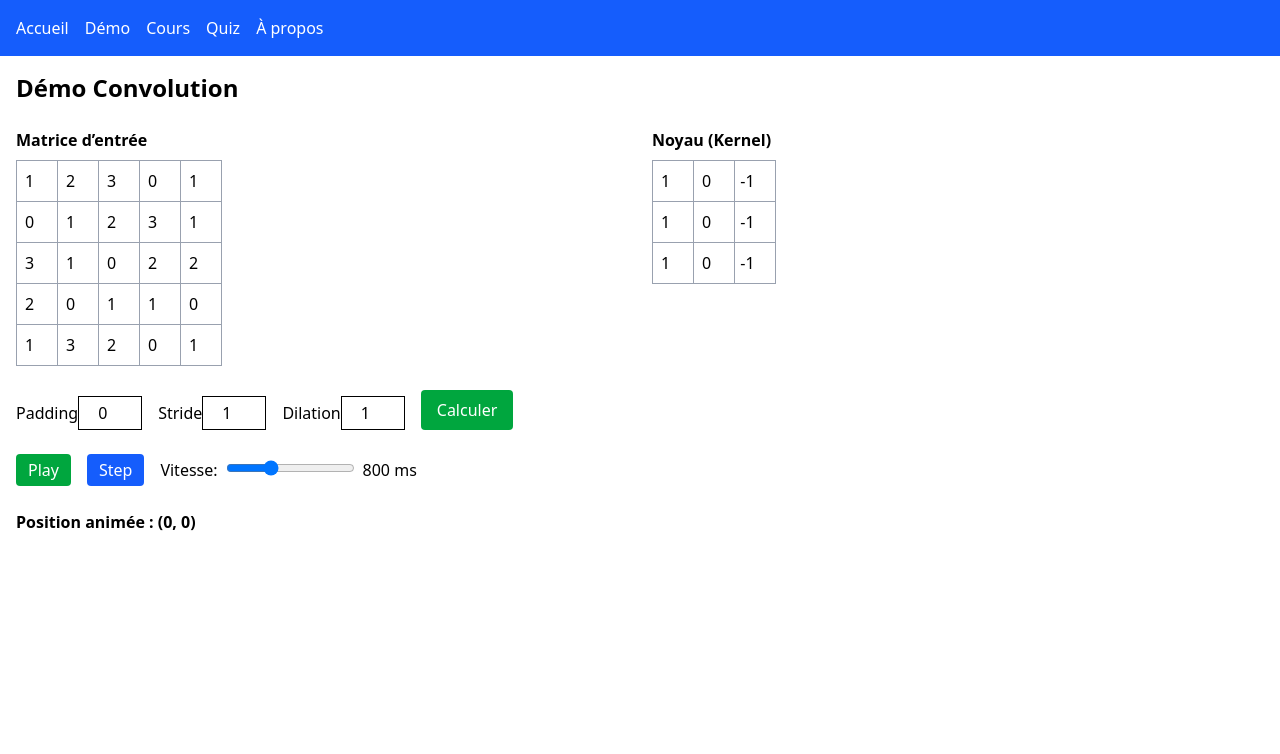
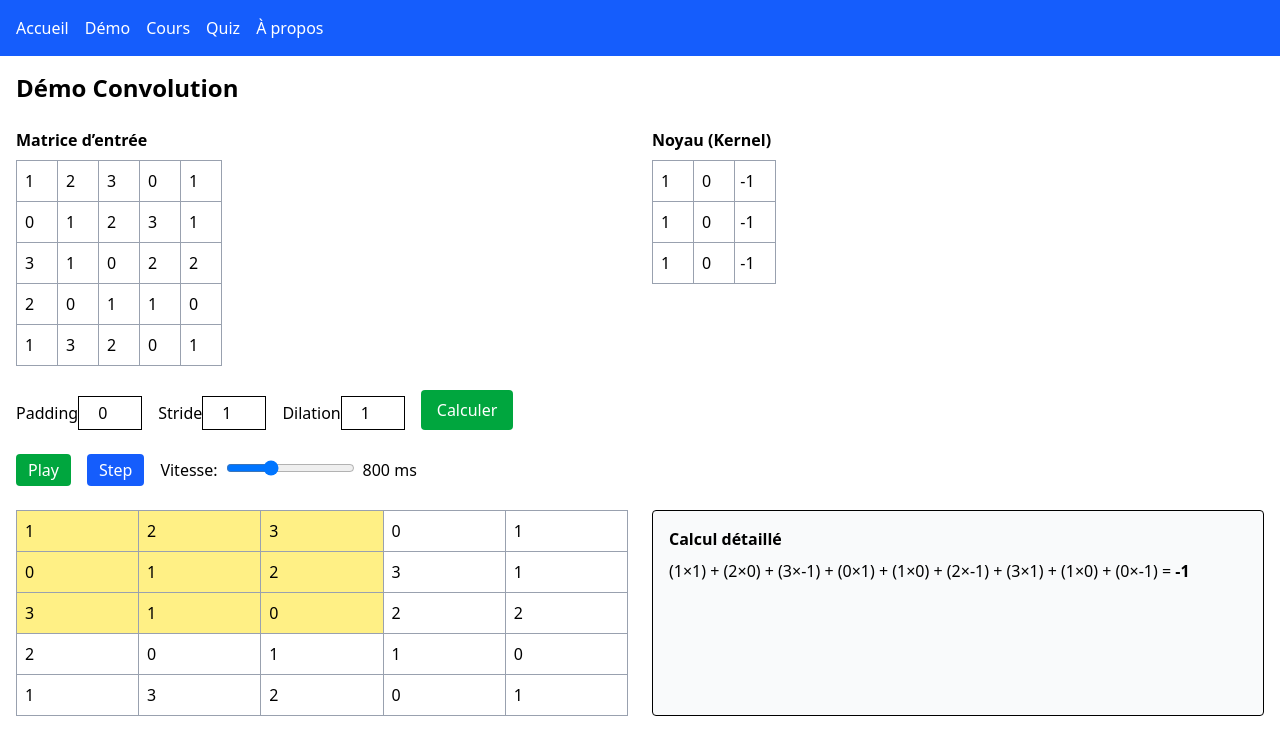
Before and after one commit to jlg-formation/convolution, a React (Vite) app: page /demo in a window 1280 px wide. Both pictures are taken after a click on the button "Step". Shown: the top 754 px of the page. Built offline with nearby package versions, Linux system fonts and the light colour scheme.

Commit message:
feat: enhance Grid and StepInspector components with highlighting and detailed calculation display

```diff
--- a/src/components/Grid.tsx
+++ b/src/components/Grid.tsx
@@ -2,9 +2,18 @@ interface GridProps {
   matrix: number[][];
   setMatrix?: (m: number[][]) => void;
   readOnly?: boolean;
+  highlight?: [number, number][]; // coordonnées (i,j) à mettre en surbrillance
 }
 
-export default function Grid({ matrix, setMatrix, readOnly }: GridProps) {
+export default function Grid({
+  matrix,
+  setMatrix,
+  readOnly,
+  highlight = [],
+}: GridProps) {
+  const isHighlighted = (i: number, j: number) =>
+    highlight.some(([r, c]) => r === i && c === j);
+
   const handleChange = (i: number, j: number, value: string) => {
     if (!setMatrix) return;
     const newMatrix = matrix.map((row, r) =>
@@ -19,7 +28,12 @@ export default function Grid({ matrix, setMatrix, readOnly }: GridProps) {
         {matrix.map((row, i) => (
           <tr key={i}>
             {row.map((cell, j) => (
-              <td key={j} className="border border-gray-400">
+              <td
+                key={j}
+                className={`border border-gray-400 ${
+                  isHighlighted(i, j) ? "bg-yellow-200" : ""
+                }`}
+              >
                 {readOnly ? (
                   <div className="flex h-10 w-10 items-center justify-center">
                     {cell}
--- a/src/components/StepInspector.tsx
+++ b/src/components/StepInspector.tsx
@@ -1,3 +1,36 @@
-export default function StepInspector() {
-  return <div>StepInspector</div>;
+interface StepInspectorProps {
+  input: number[][];
+  kernel: number[][];
+  topLeft: [number, number]; // coin supérieur gauche du kernel dans la matrice d’entrée (après padding)
 }
+
+export default function StepInspector({
+  input,
+  kernel,
+  topLeft,
+}: StepInspectorProps) {
+  const [i0, j0] = topLeft;
+  const steps: string[] = [];
+  let sum = 0;
+
+  for (let u = 0; u < kernel.length; u++) {
+    for (let v = 0; v < kernel[0].length; v++) {
+      const ii = i0 + u;
+      const jj = j0 + v;
+      const valIn = input[ii]?.[jj] ?? 0;
+      const valK = kernel[u][v];
+      const prod = valIn * valK;
+      sum += prod;
+      steps.push(`(${valIn}×${valK})`);
+    }
+  }
+
+  return (
+    <div className="rounded border bg-gray-50 p-4">
+      <h3 className="mb-2 font-semibold">Calcul détaillé</h3>
+      <div>
+        {steps.join(" + ")} = <b>{sum}</b>
+      </div>
+    </div>
+  );
+}
--- a/src/pages/Demo.tsx
+++ b/src/pages/Demo.tsx
@@ -3,6 +3,7 @@ import Grid from "../components/Grid";
 import KernelEditor from "../components/KernelEditor";
 import ControlsPanel from "../components/ControlsPanel";
 import AnimationBar from "../components/AnimationBar";
+import StepInspector from "../components/StepInspector";
 import { conv2d } from "../logic/convolution";
 
 export default function Demo() {
@@ -64,6 +65,23 @@ export default function Demo() {
     };
   }, [isPlaying, speed]);
 
+  // Fonction pour trouver les coordonnées couvertes par le kernel
+  const getHighlight = (pos: [number, number] | null) => {
+    if (!pos) return [];
+    const [i, j] = pos;
+    const coords: [number, number][] = [];
+    for (let u = 0; u < kernel.length; u++) {
+      for (let v = 0; v < kernel[0].length; v++) {
+        const ii = i * stride + u * dilation - padding;
+        const jj = j * stride + v * dilation - padding;
+        if (ii >= 0 && jj >= 0 && ii < input.length && jj < input[0].length) {
+          coords.push([ii, jj]);
+        }
+      }
+    }
+    return coords;
+  };
+
   return (
     <div className="space-y-6">
       <h1 className="text-2xl font-bold">Démo Convolution</h1>
@@ -106,10 +124,20 @@ export default function Demo() {
       )}
 
       {currentPos && (
-        <div>
-          <h2 className="mb-2 font-semibold">
-            Position animée : {`(${currentPos[0]}, ${currentPos[1]})`}
-          </h2>
+        <div className="grid grid-cols-2 gap-6">
+          <Grid
+            matrix={input}
+            setMatrix={setInput}
+            highlight={getHighlight(currentPos)}
+          />
+          <StepInspector
+            input={input}
+            kernel={kernel}
+            topLeft={[
+              currentPos[0] * stride - padding,
+              currentPos[1] * stride - padding,
+            ]}
+          />
         </div>
       )}
     </div>
```
